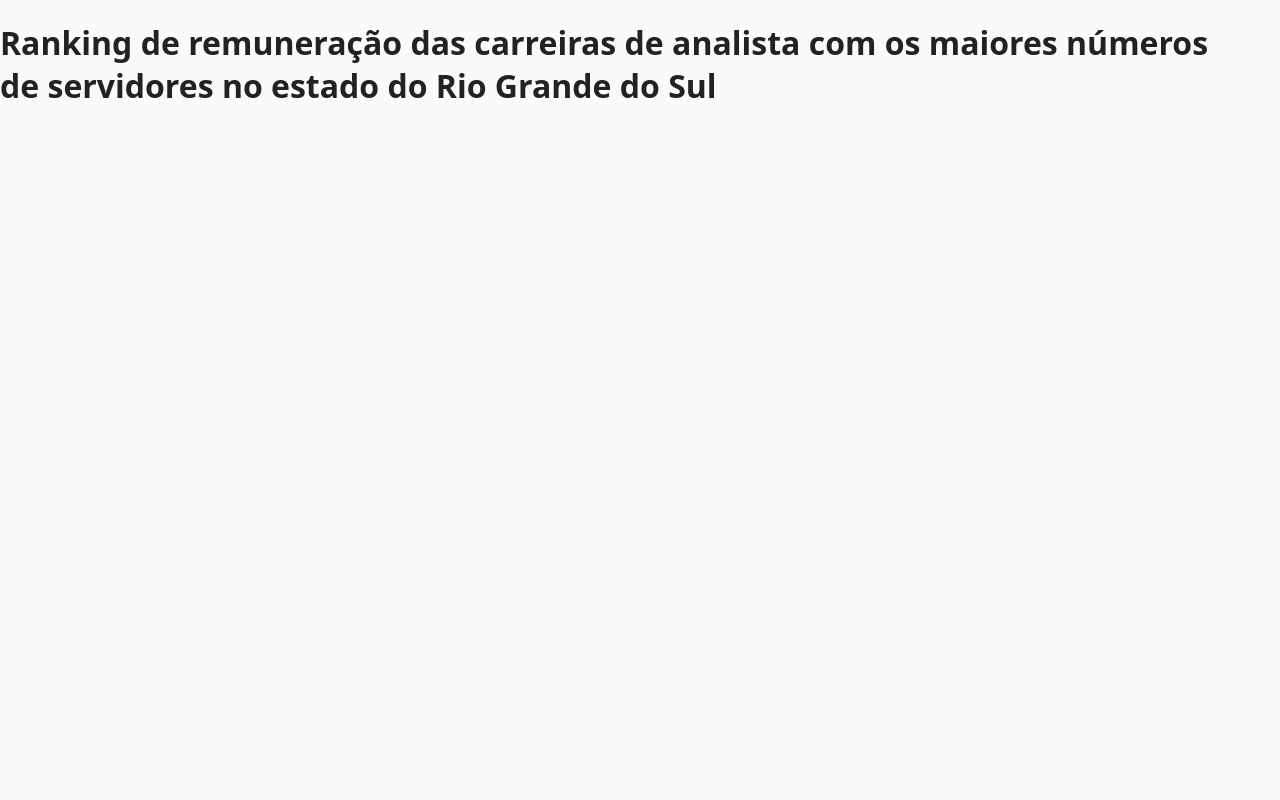
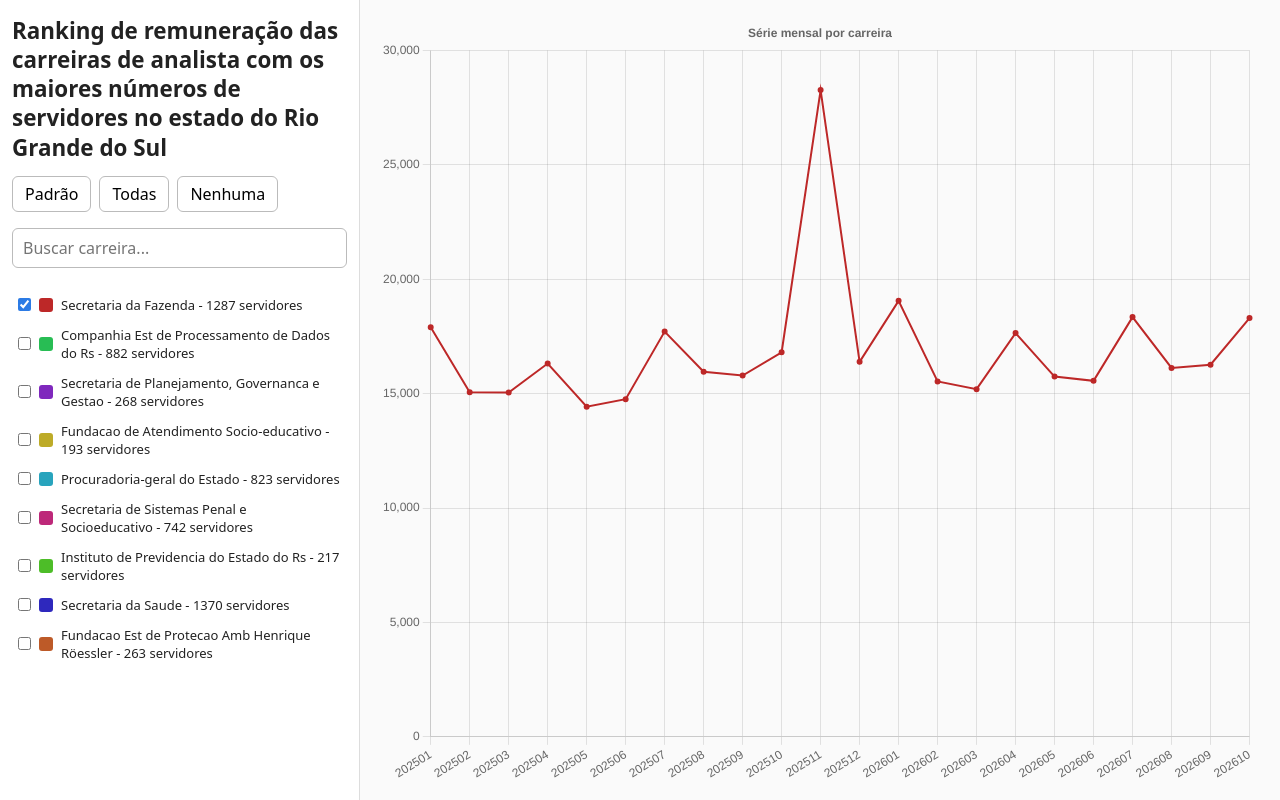
Before and after one commit to galpaodeck1-a11y/observatoriors, a plain HTML site: page index.html in a window 1280 px wide. Drawn offline with nearby package versions, Linux system fonts and the light colour scheme.

Commit message:
Update index.html

```diff
--- a/index.html
+++ b/index.html
@@ -6,21 +6,144 @@
   <title>Ranking analistas RS</title>
   <script src="https://cdnjs.cloudflare.com/ajax/libs/Chart.js/4.4.1/chart.umd.min.js"></script>
   <style>
-*{box-sizing:border-box}
-body{margin:0;font-family:system-ui,sans-serif;display:flex;height:100vh;background:#fafafa;color:#222}
-aside{width:340px;border-right:1px solid #ddd;padding:12px;overflow:auto;background:#fff}
-main{flex:1;padding:16px;min-width:0}
-.btns{display:flex;gap:6px;margin-bottom:8px}
-button,input{font:inherit;padding:5px 8px;border:1px solid #bbb;border-radius:6px;background:#fff;cursor:pointer}
-input{width:100%;cursor:text;margin-bottom:8px}
-label{display:flex;align-items:center;gap:6px;padding:3px 0;font-size:13px;cursor:pointer}
-.sw{width:12px;height:12px;border-radius:3px;flex:none}
+    * {
+      box-sizing: border-box;
+    }
+    body {
+      margin: 0;
+      font-family: system-ui, sans-serif;
+      display: flex;
+      height: 100vh;
+      background: #fafafa;
+      color: #222;
+      overflow: hidden; /* prevent body scroll, aside scrolls internally */
+    }
+    /* Sidebar – fixed width, scrollable */
+    aside {
+      width: 360px;
+      flex-shrink: 0;
+      border-right: 1px solid #ddd;
+      padding: 16px 12px;
+      overflow-y: auto;
+      background: #fff;
+      display: flex;
+      flex-direction: column;
+      gap: 6px;
+    }
+    /* Main chart area – flexible */
+    main {
+      flex: 1;
+      padding: 16px 20px;
+      min-width: 0;
+      display: flex;
+      flex-direction: column;
+    }
+    h1 {
+      font-size: 1.4rem;
+      margin: 0 0 8px 0;
+      font-weight: 600;
+      line-height: 1.3;
+    }
+    .chart-container {
+      position: relative;
+      flex: 1;
+      min-height: 0;
+      width: 100%;
+    }
+    canvas {
+      display: block;
+      width: 100% !important;
+      height: 100% !important;
+    }
+    /* Buttons row */
+    .btns {
+      display: flex;
+      gap: 8px;
+      margin-bottom: 10px;
+    }
+    button, input {
+      font: inherit;
+      padding: 6px 12px;
+      border: 1px solid #bbb;
+      border-radius: 6px;
+      background: #fff;
+      cursor: pointer;
+      transition: background 0.1s;
+    }
+    button:hover {
+      background: #f0f0f0;
+    }
+    input {
+      width: 100%;
+      cursor: text;
+      margin-bottom: 10px;
+      padding: 8px 10px;
+    }
+    /* Checkbox list */
+    .checkbox-list {
+      display: flex;
+      flex-direction: column;
+      gap: 4px;
+    }
+    label {
+      display: flex;
+      align-items: center;
+      gap: 8px;
+      padding: 4px 6px;
+      font-size: 13px;
+      cursor: pointer;
+      border-radius: 4px;
+      transition: background 0.1s;
+    }
+    label:hover {
+      background: #f5f5f5;
+    }
+    .sw {
+      width: 14px;
+      height: 14px;
+      border-radius: 3px;
+      flex-shrink: 0;
+    }
+    label input[type="checkbox"] {
+      width: auto;
+      margin: 0;
+      padding: 0;
+      cursor: pointer;
+      accent-color: #2c7be5;
+    }
+    .search-wrapper {
+      margin-bottom: 8px;
+    }
   </style>
 </head>
 <body>
+
+  <!-- Sidebar with controls -->
+  <aside>
     <h1>Ranking de remuneração das carreiras de analista com os maiores números de servidores no estado do Rio Grande do Sul</h1>
-<main><canvas id="c"></canvas></main>
+
+    <div class="btns">
+      <button id="bPadrao">Padrão</button>
+      <button id="bTodas">Todas</button>
+      <button id="bNenhuma">Nenhuma</button>
+    </div>
+
+    <div class="search-wrapper">
+      <input type="text" id="busca" placeholder="Buscar carreira...">
+    </div>
+
+    <div id="lista" class="checkbox-list"></div>
+  </aside>
+
+  <!-- Main chart area -->
+  <main>
+    <div class="chart-container">
+      <canvas id="c"></canvas>
+    </div>
+  </main>
+
   <script>
+    (function() {
       // ====== CONFIGURE AQUI: séries exibidas por padrão ======
       const PADRAO = [
         "Secretaria da Fazenda",
@@ -28,66 +151,139 @@ const PADRAO = [
       // ========================================================
 
       const meses = [];
-for (const a of [2025, 2026]) for (let m = 1; m <= 12; m++) { const s = a * 100 + m; if (s <= 202610) meses.push(String(s)); }
+      for (const a of [2025, 2026]) {
+        for (let m = 1; m <= 12; m++) {
+          const s = a * 100 + m;
+          if (s <= 202610) meses.push(String(s));
+        }
+      }
 
       const DADOS = {
-"Secretaria da Fazenda":[17899,15059,15048,16316,14430,14759,17710,15958,15791,16808,28265,16390,19054,15531,15196,17647,15746,15558,18344,16124,16262,18300],
-"Companhia Est de Processamento de Dados do Rs":[14480,13607,12256,17560,11761,11898,12378,11549,12899,19106,11744,15841,15618,14117,12808,18830,12464,12482,13189,12176,13498,20186],
-"Secretaria de Planejamento, Governanca e Gestao":[13174,14356,12486,12274,12094,11940,11942,13152,12113,11948,22145,13756,12882,12696,11905,11913,12536,11933,12180,12092,12703,12295],
-"Fundacao de Atendimento Socio-educativo":[14701,14684,11354,10748,10397,11201,11243,10812,10593,10952,14309,15131,19213,14427,12984,12184,12126,12284,12808,12402,11756,14459],
-"Procuradoria-geral do Estado":[11778,11364,11042,10689,10924,11996,12075,10998,11246,11870,20973,12982,13746,12886,11940,11814,11699,12203,12753,12482,13037,13222],
-"Secretaria de Sistemas Penal e Socioeducativo":[12482,11610,11198,11059,11234,11306,11592,12972,11420,11909,22195,13795,11330,10573,10240,10235,10093,10142,10629,10529,10196,10530],
-"Instituto de Previdencia do Estado do Rs":[10942,11166,11013,10969,10983,11029,10943,11080,11095,11404,21591,12432,10976,11146,11016,11016,11078,11002,11170,11018,11084,11314],
-"Secretaria da Saude":[9547,9267,8678,9501,9124,9482,9227,8827,9788,9278,17776,10636,9790,10376,9337,9439,9340,9271,9624,9363,12056,9462],
-"Fundacao Est de Protecao Amb Henrique Röessler":[15413,16639,15707,16154,15591,15303,16805,16276,16733,17016,25373,18727,16531,19871,16930,18022,17876,18076,18412,18448,18844,23094]
+        "Secretaria da Fazenda": [17899,15059,15048,16316,14430,14759,17710,15958,15791,16808,28265,16390,19054,15531,15196,17647,15746,15558,18344,16124,16262,18300],
+        "Companhia Est de Processamento de Dados do Rs": [14480,13607,12256,17560,11761,11898,12378,11549,12899,19106,11744,15841,15618,14117,12808,18830,12464,12482,13189,12176,13498,20186],
+        "Secretaria de Planejamento, Governanca e Gestao": [13174,14356,12486,12274,12094,11940,11942,13152,12113,11948,22145,13756,12882,12696,11905,11913,12536,11933,12180,12092,12703,12295],
+        "Fundacao de Atendimento Socio-educativo": [14701,14684,11354,10748,10397,11201,11243,10812,10593,10952,14309,15131,19213,14427,12984,12184,12126,12284,12808,12402,11756,14459],
+        "Procuradoria-geral do Estado": [11778,11364,11042,10689,10924,11996,12075,10998,11246,11870,20973,12982,13746,12886,11940,11814,11699,12203,12753,12482,13037,13222],
+        "Secretaria de Sistemas Penal e Socioeducativo": [12482,11610,11198,11059,11234,11306,11592,12972,11420,11909,22195,13795,11330,10573,10240,10235,10093,10142,10629,10529,10196,10530],
+        "Instituto de Previdencia do Estado do Rs": [10942,11166,11013,10969,10983,11029,10943,11080,11095,11404,21591,12432,10976,11146,11016,11016,11078,11002,11170,11018,11084,11314],
+        "Secretaria da Saude": [9547,9267,8678,9501,9124,9482,9227,8827,9788,9278,17776,10636,9790,10376,9337,9439,9340,9271,9624,9363,12056,9462],
+        "Fundacao Est de Protecao Amb Henrique Röessler": [15413,16639,15707,16154,15591,15303,16805,16276,16733,17016,25373,18727,16531,19871,16930,18022,17876,18076,18412,18448,18844,23094]
       };
 
       // Qtde de servidores ativos e inativos (10/2026): aparece na frente do nome na legenda
-const QTD = {"Fundacao Est de Protecao Amb Henrique Röessler":263, "Secretaria da Fazenda":1287, "Companhia Est de Processamento de Dados do Rs":882, "Secretaria de Planejamento, Governanca e Gestao":268, "Fundacao de Atendimento Socio-educativo":193, "Procuradoria-geral do Estado":823, "Secretaria de Sistemas Penal e Socioeducativo":742, "Instituto de Previdencia do Estado do Rs":217, "Secretaria da Saude":1370};
+      const QTD = {
+        "Fundacao Est de Protecao Amb Henrique Röessler": 263,
+        "Secretaria da Fazenda": 1287,
+        "Companhia Est de Processamento de Dados do Rs": 882,
+        "Secretaria de Planejamento, Governanca e Gestao": 268,
+        "Fundacao de Atendimento Socio-educativo": 193,
+        "Procuradoria-geral do Estado": 823,
+        "Secretaria de Sistemas Penal e Socioeducativo": 742,
+        "Instituto de Previdencia do Estado do Rs": 217,
+        "Secretaria da Saude": 1370
+      };
+
       const nomes = Object.keys(DADOS);
       const rot = n => `${n} - ${QTD[n]} servidores`;
       const cor = i => `hsl(${(i * 137.5) % 360} 65% 45%)`;
       const ativos = new Set(PADRAO.filter(n => n in DADOS));
 
-const chart = new Chart(document.getElementById("c"), {
+      // Create chart
+      const ctx = document.getElementById('c').getContext('2d');
+      const chart = new Chart(ctx, {
         type: "line",
         data: {
           labels: meses,
           datasets: nomes.map((n, i) => ({
-      label: rot(n), data: DADOS[n], borderColor: cor(i), backgroundColor: cor(i),
-      borderWidth: 2, pointRadius: 2, tension: 0, hidden: !ativos.has(n)
+            label: rot(n),
+            data: DADOS[n],
+            borderColor: cor(i),
+            backgroundColor: cor(i),
+            borderWidth: 2,
+            pointRadius: 2,
+            tension: 0,
+            hidden: !ativos.has(n)
           }))
         },
         options: {
-    responsive: true, maintainAspectRatio: false,
+          responsive: true,
+          maintainAspectRatio: false,
           interaction: { mode: "nearest", intersect: false },
-    plugins: { legend: { display: false }, title: { display: true, text: "Série mensal por carreira" } },
+          plugins: {
+            legend: { display: false },
+            title: { display: true, text: "Série mensal por carreira" }
+          },
           scales: { y: { beginAtZero: true } }
         }
       });
-document.querySelector("main").style.position = "relative";
 
-const lista = document.getElementById("lista");
+      // Build checkbox list
+      const lista = document.getElementById('lista');
       const caixas = nomes.map((n, i) => {
-  const l = document.createElement("label");
-  l.innerHTML = `<input type="checkbox" style="width:auto;margin:0"><span class="sw" style="background:${cor(i)}"></span><span>${rot(n)}</span>`;
-  const cb = l.querySelector("input");
+        const label = document.createElement('label');
+
+        const cb = document.createElement('input');
+        cb.type = 'checkbox';
         cb.checked = ativos.has(n);
-  cb.onchange = () => { chart.setDatasetVisibility(i, cb.checked); chart.update(); };
-  lista.appendChild(l);
+
+        const swatch = document.createElement('span');
+        swatch.className = 'sw';
+        swatch.style.background = cor(i);
+
+        const textSpan = document.createElement('span');
+        textSpan.textContent = rot(n);
+
+        label.appendChild(cb);
+        label.appendChild(swatch);
+        label.appendChild(textSpan);
+
+        cb.addEventListener('change', () => {
+          chart.setDatasetVisibility(i, cb.checked);
+          chart.update();
+        });
+
+        lista.appendChild(label);
         return cb;
       });
+
+      // Helper: apply visibility to all datasets (and checkbox states)
       function aplicar(fn) {
-  nomes.forEach((n, i) => { const v = fn(n); caixas[i].checked = v; chart.setDatasetVisibility(i, v); });
+        nomes.forEach((n, i) => {
+          const visivel = fn(n);
+          caixas[i].checked = visivel;
+          chart.setDatasetVisibility(i, visivel);
+        });
         chart.update();
       }
-bPadrao.onclick = () => aplicar(n => PADRAO.includes(n));
-bTodas.onclick = () => aplicar(() => true);
-bNenhuma.onclick = () => aplicar(() => false);
-busca.oninput = () => {
-  const q = busca.value.toLowerCase();
-  caixas.forEach((cb, i) => cb.parentElement.style.display = nomes[i].toLowerCase().includes(q) ? "" : "none");
-};
+
+      // Buttons
+      document.getElementById('bPadrao').addEventListener('click', () => {
+        aplicar(n => PADRAO.includes(n));
+      });
+
+      document.getElementById('bTodas').addEventListener('click', () => {
+        aplicar(() => true);
+      });
+
+      document.getElementById('bNenhuma').addEventListener('click', () => {
+        aplicar(() => false);
+      });
+
+      // Search filter
+      const buscaInput = document.getElementById('busca');
+      buscaInput.addEventListener('input', () => {
+        const q = buscaInput.value.toLowerCase();
+        caixas.forEach((cb, i) => {
+          const label = cb.closest('label');
+          if (label) {
+            label.style.display = nomes[i].toLowerCase().includes(q) ? '' : 'none';
+          }
+        });
+      });
+
+      // Ensure chart resizes correctly when container changes
+      // (Chart.js handles it automatically with responsive: true)
+    })();
   </script>
 </body>
 </html>
```
Lines whose indentation alone changed are shown as unchanged.
